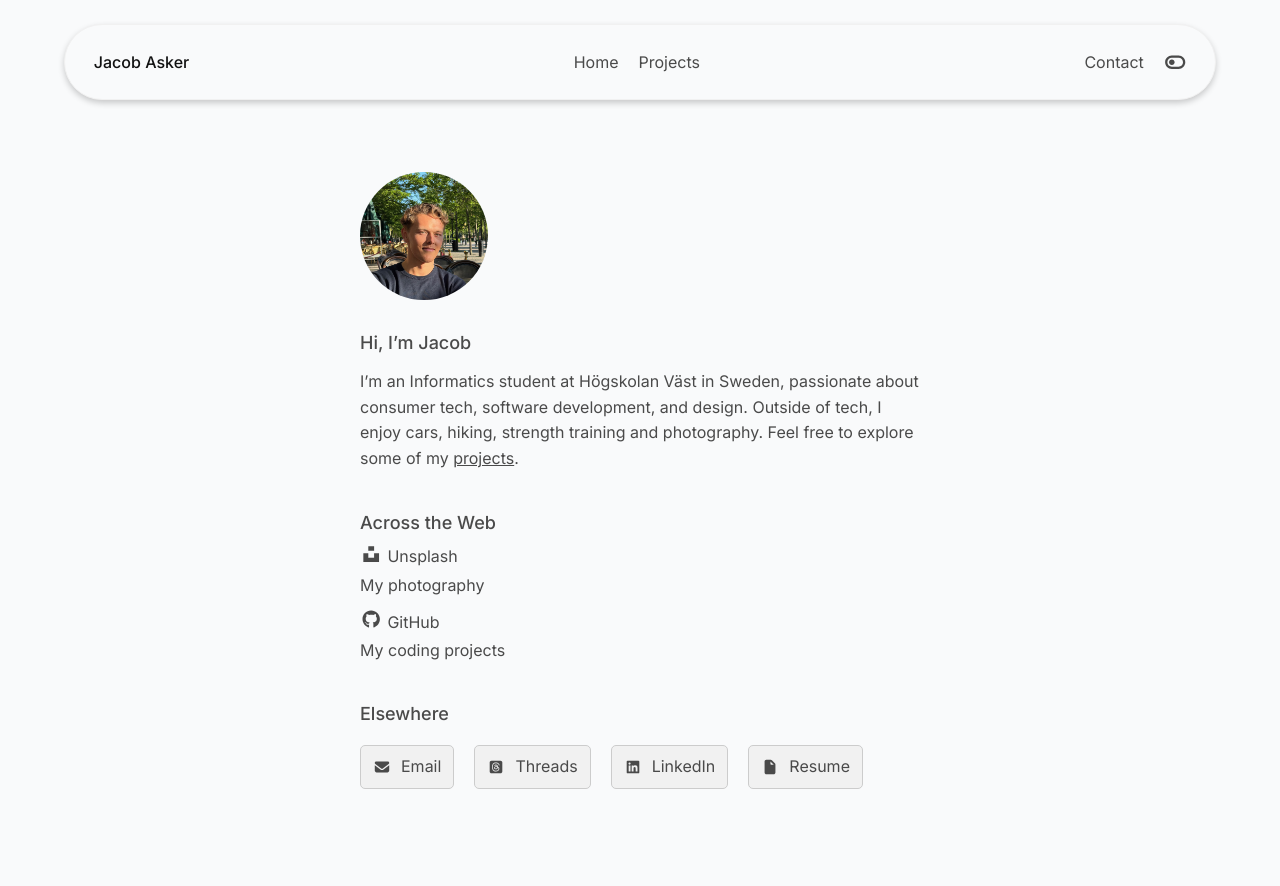
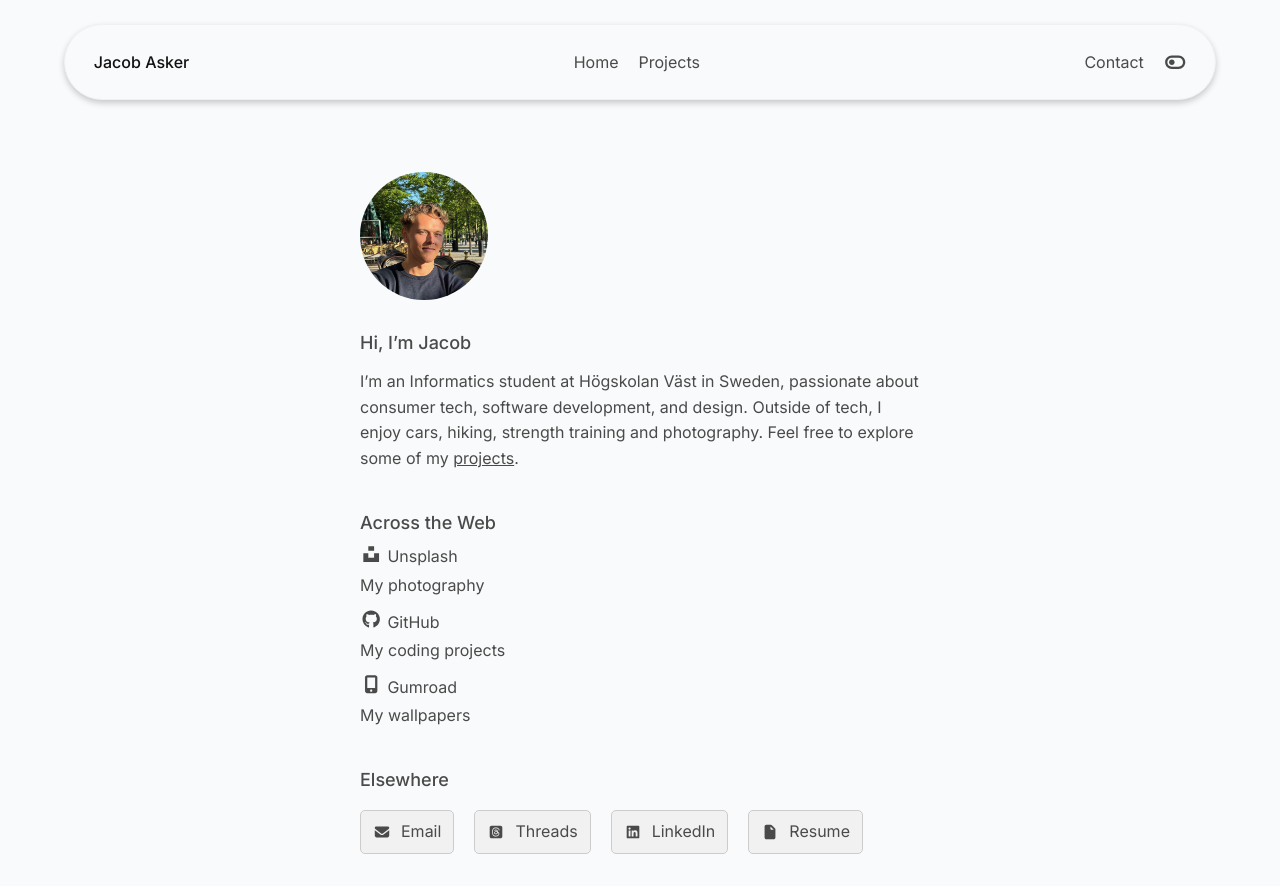
Before and after one commit to Jackan04/Portfolio, a React (Vite) app: page / in a window 1280 px wide. Before the commit the page ends 821 px from the top, so only its background shows below. Built offline with nearby package versions, Linux system fonts and the light colour scheme.

Commit message:
added new creative card for gumroad to the home page

```diff
--- a/src/pages/Home.jsx
+++ b/src/pages/Home.jsx
@@ -9,6 +9,8 @@ import LinkedInIcon from '../assets/icons/linkedin.svg?react'
 import FileIcon from '../assets/icons/file.svg?react'
 import GitHubIcon from '../assets/icons/github.svg?react'
 import UnsplashIcon from '../assets/icons/unsplash.svg?react'
+import GumroadIcon from '../assets/icons/gumroad.svg?react'
+
 
 export default function Home(){
 
@@ -32,6 +34,7 @@ export default function Home(){
                         <h2 className={styles.heading}>Across the Web</h2>
                         <CreativeCard href="https://unsplash.com/@jacobasker04" icon={<UnsplashIcon className={styles.iconCreative}/>} title="Unsplash" description="My photography"></CreativeCard>
                         <CreativeCard href="https://github.com/Jackan04?tab=repositories" icon={<GitHubIcon className={styles.iconCreative}/>} title="GitHub" description="My coding projects"></CreativeCard>
+                        <CreativeCard href="https://askerjacob.gumroad.com" icon={<GumroadIcon className={styles.iconCreative}/>} title="Gumroad" description="My wallpapers"></CreativeCard>
                     </div>
 
 
```
Also changed, not shown: src/assets/icons/gumroad.svg (added).
